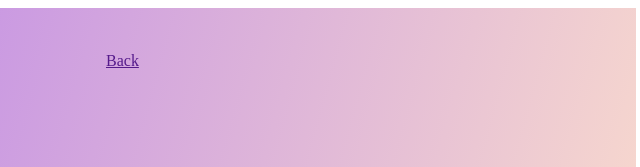
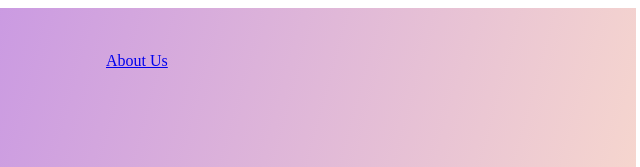
Before and after one commit to hukani143/enox-watchs, a plain HTML site: page index.html in a window 1280 px wide. Shown: the top 167 px of the page, 636-1276 px from the left. Drawn offline with Linux system fonts and the light colour scheme.

Commit message:
Update index.html

```diff
--- a/index.html
+++ b/index.html
@@ -19,7 +19,7 @@
                 <div class="shop-area2">
                     <div class="contact-us" id="contactUsText"><a href="contack us.html">Contact us</a></div>
                 </div>
-                    <div class="sign-up"><a href="">Back</a></div>
+                    <div class="sign-up"><a href="About Us.html">About Us</a></div>
             </div>
         </header>
 
```
